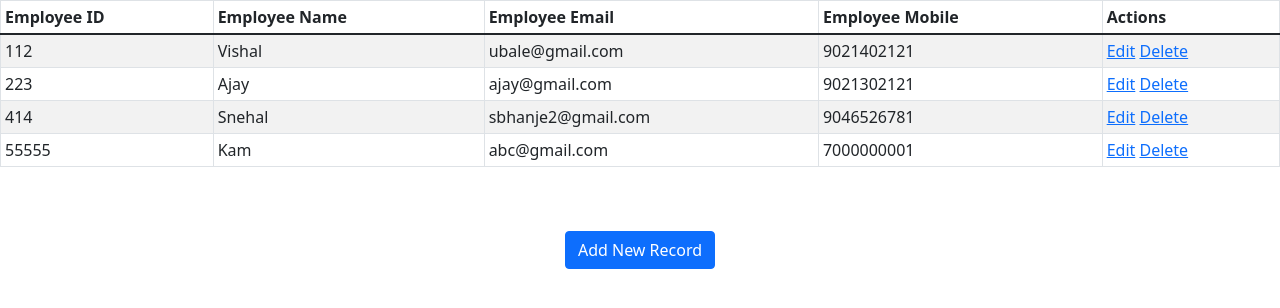
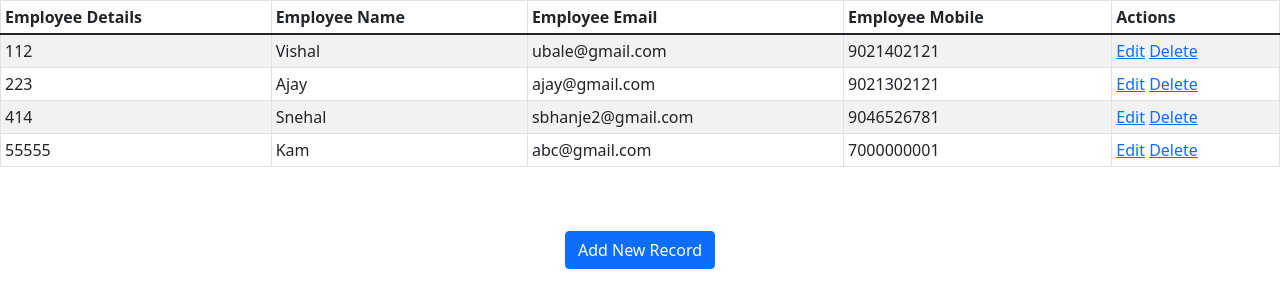
Before and after one commit to Vishal-Capgemini2121/First-Django-Application, a Django app: page /show in a window 1280 px wide. Shown: the top 308 px of the page. Run offline with Django 3.2, Linux system fonts and the light colour scheme; data comes from the database, SQL or seed files in the repository; both versions use the stored data as it was after the commit.

Commit message:
commitit

```diff
--- a/crudexample/employee/templates/show.html
+++ b/crudexample/employee/templates/show.html
@@ -12,7 +12,7 @@
 <table class="table table-striped table-bordered table-sm">
     <thead class="thead-dark">
     <tr>
-        <th>Employee ID</th>
+        <th>Employee Details</th>
         <th>Employee Name</th>
         <th>Employee Email</th>
         <th>Employee Mobile</th>
```
Also changed, not shown: crudexample/db.sqlite3.
